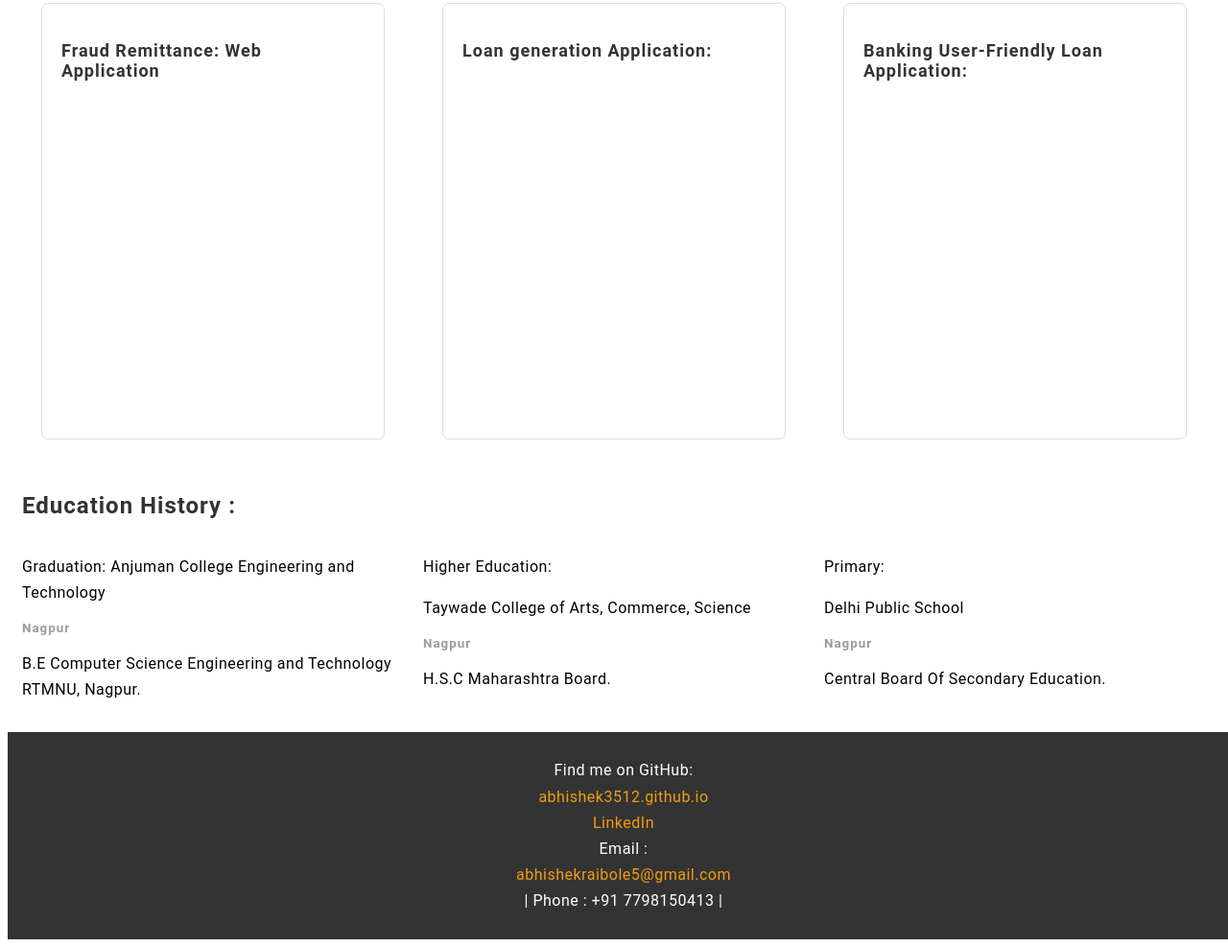
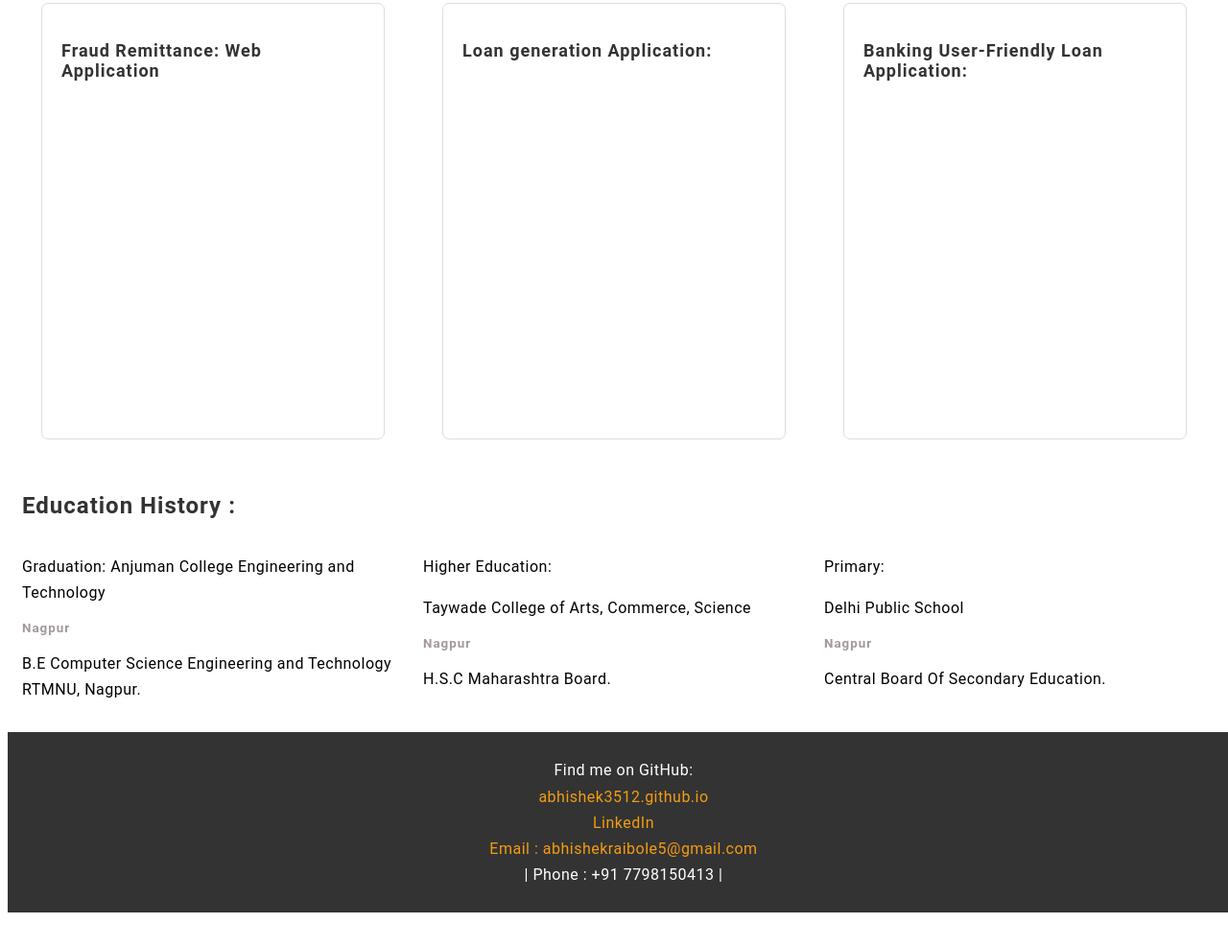
Before and after one commit to Abhishek3512/abhishek3512.github.io, a plain HTML site: page index.html in a window 1280 px wide. Shown: the part 750-1737 px from the top of the page at 96% size. After the commit the page ends 1709 px from the top, so only its background shows below. Drawn offline with Linux system fonts and the light colour scheme.

Commit message:
Update index.html

```diff
--- a/index.html
+++ b/index.html
@@ -110,7 +110,7 @@
     <footer>
         <p>Find me on GitHub: <a href="https://github.com/abhishek3512" > abhishek3512.github.io </a>
        <a href= "https://www.linkedin.com/in/abhishek-raibole-5211531bb/" target="_blank"> LinkedIn </a>
-        Email : <a href= "https://mail.google.com/mail/u/0/#inbox" > abhishekraibole5@gmail.com </a> | Phone : +91 7798150413 |
+       <a href= "https://mail.google.com/mail/u/0/#inbox" > Email : abhishekraibole5@gmail.com </a> | Phone : +91 7798150413 |
         </p>
     </footer>
 
```
